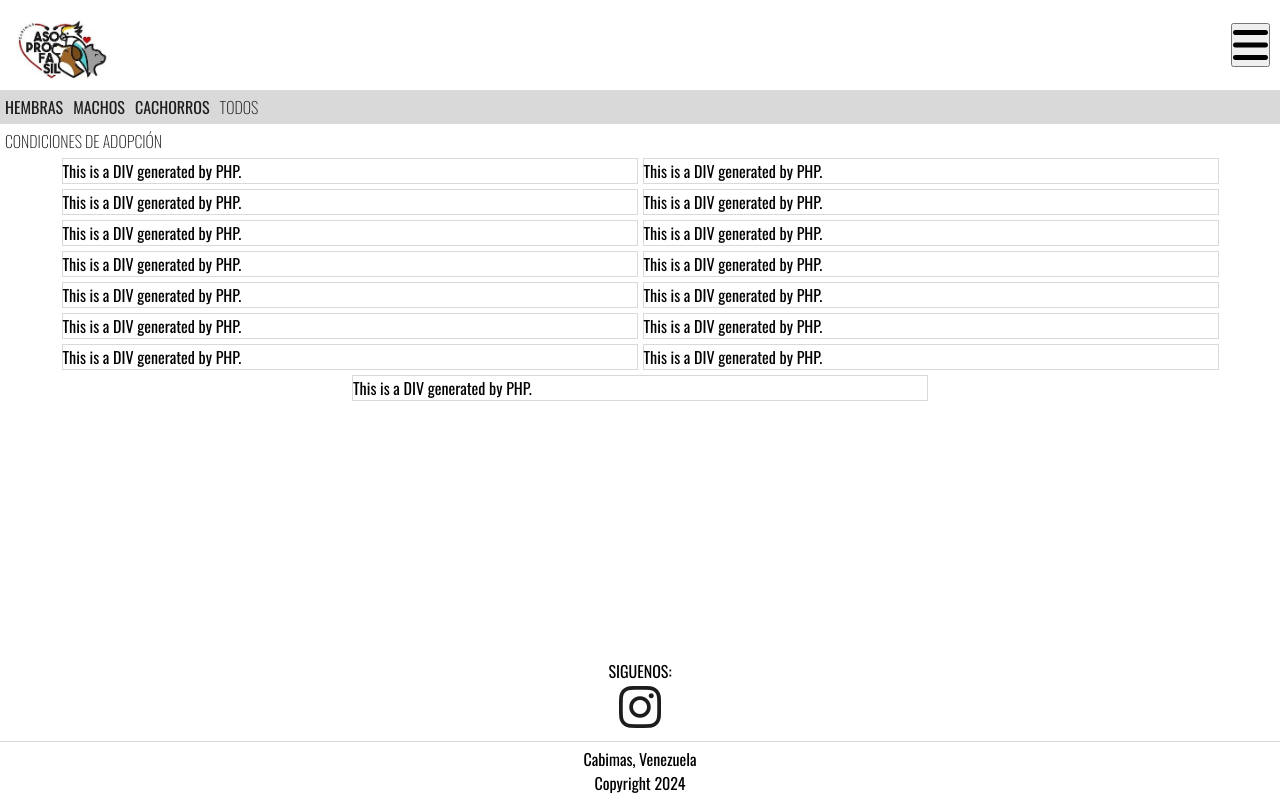
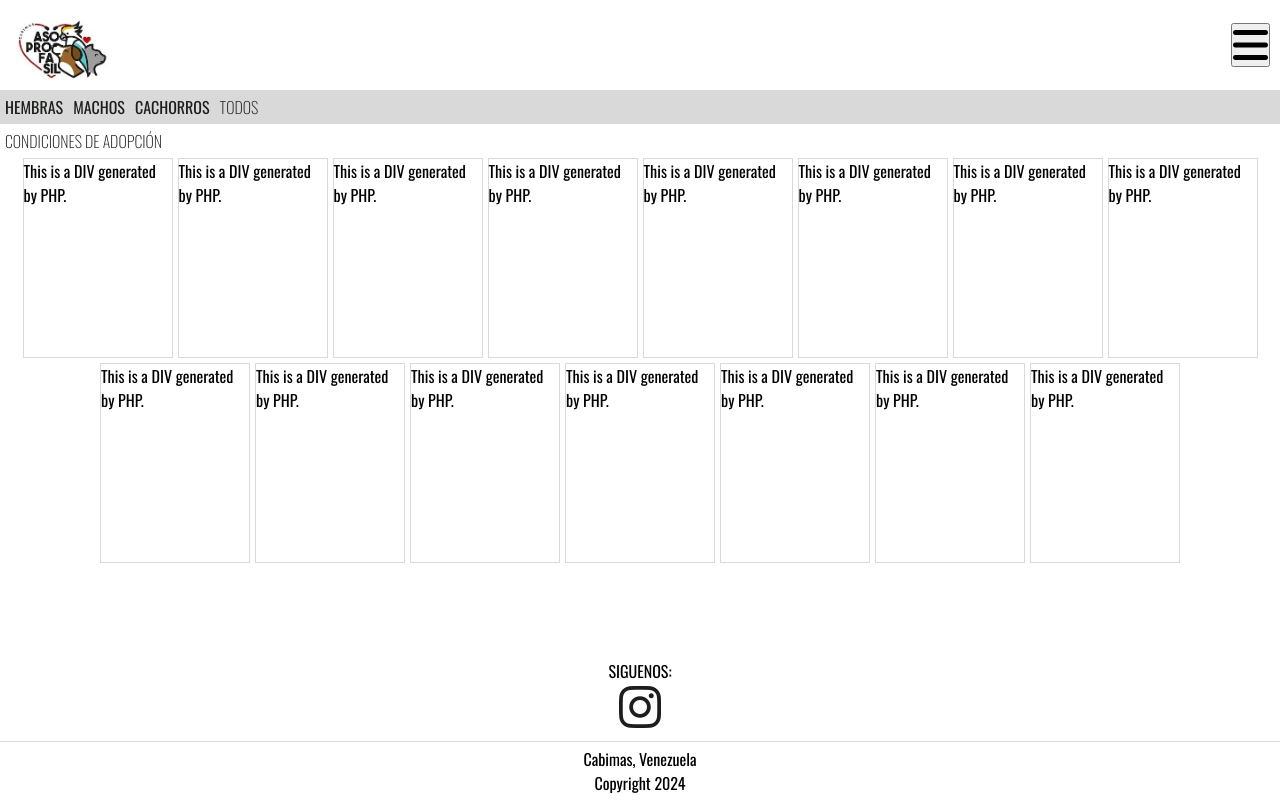
Before and after one commit to benixdev24/asoprofasil, a PHP site: page / in a window 1280 px wide. Run offline with PHP 8.4, Linux system fonts and the light colour scheme; some libraries are stand-ins or nearby versions.

Commit message:
update-insert-php

```diff
--- a/css/style.css
+++ b/css/style.css
@@ -18,9 +18,13 @@
 	font-style: normal;
 }
 
+html {
+	overflow-x: hidden;
+}
+
 .body {
 	display: grid;
-	grid-template-columns: 100vw;
+	grid-template-columns: 100%;
 	grid-template-rows: auto auto 1fr auto;
 	min-height: 100vh;
 }
@@ -111,6 +115,12 @@
 	font-weight: 200;
 }
 
+.principle-main {
+	display: flex;
+	flex-direction: column;
+	width: 100%;
+}
+
 .link_condition {
 	text-decoration: none;
 }
@@ -131,7 +141,8 @@
 }
 
 .article_dog {
-	width: 45%;
+	width: clamp(100px, 150px, 200px);
+	height: clamp(100px, 200px, 250px);
 	border: 1px solid var(--color-principle);
 }
 
--- a/index.php
+++ b/index.php
@@ -47,7 +47,7 @@
 		<a href="" class="link_condition"><p class="condition">CONDICIONES DE ADOPCIÓN</p></a>
 		<section class="conteiner_dog">
 			<?php
-				include 'php/main.php';
+				include 'php/dog.php';
 			?>
 		</section>
 	</main>
--- /dev/null
+++ b/php/dog.php
@@ -0,0 +1,19 @@
+<?php
+// prueba de div
+echo '
+	<article class="article_dog">This is a DIV generated by PHP.</article>
+	<article class="article_dog">This is a DIV generated by PHP.</article>
+	<article class="article_dog">This is a DIV generated by PHP.</article>
+	<article class="article_dog">This is a DIV generated by PHP.</article>
+	<article class="article_dog">This is a DIV generated by PHP.</article>
+	<article class="article_dog">This is a DIV generated by PHP.</article>
+	<article class="article_dog">This is a DIV generated by PHP.</article>
+	<article class="article_dog">This is a DIV generated by PHP.</article>
+	<article class="article_dog">This is a DIV generated by PHP.</article>
+	<article class="article_dog">This is a DIV generated by PHP.</article>
+	<article class="article_dog">This is a DIV generated by PHP.</article>
+	<article class="article_dog">This is a DIV generated by PHP.</article>
+	<article class="article_dog">This is a DIV generated by PHP.</article>
+	<article class="article_dog">This is a DIV generated by PHP.</article>
+	<article class="article_dog">This is a DIV generated by PHP.</article>
+';
--- a/php/main.php
+++ b/php/main.php
@@ -1,19 +1 @@
 <?php
-// prueba de div
-echo '
-	<article class="article_dog">This is a DIV generated by PHP.</article>
-	<article class="article_dog">This is a DIV generated by PHP.</article>
-	<article class="article_dog">This is a DIV generated by PHP.</article>
-	<article class="article_dog">This is a DIV generated by PHP.</article>
-	<article class="article_dog">This is a DIV generated by PHP.</article>
-	<article class="article_dog">This is a DIV generated by PHP.</article>
-	<article class="article_dog">This is a DIV generated by PHP.</article>
-	<article class="article_dog">This is a DIV generated by PHP.</article>
-	<article class="article_dog">This is a DIV generated by PHP.</article>
-	<article class="article_dog">This is a DIV generated by PHP.</article>
-	<article class="article_dog">This is a DIV generated by PHP.</article>
-	<article class="article_dog">This is a DIV generated by PHP.</article>
-	<article class="article_dog">This is a DIV generated by PHP.</article>
-	<article class="article_dog">This is a DIV generated by PHP.</article>
-	<article class="article_dog">This is a DIV generated by PHP.</article>
-';
```
